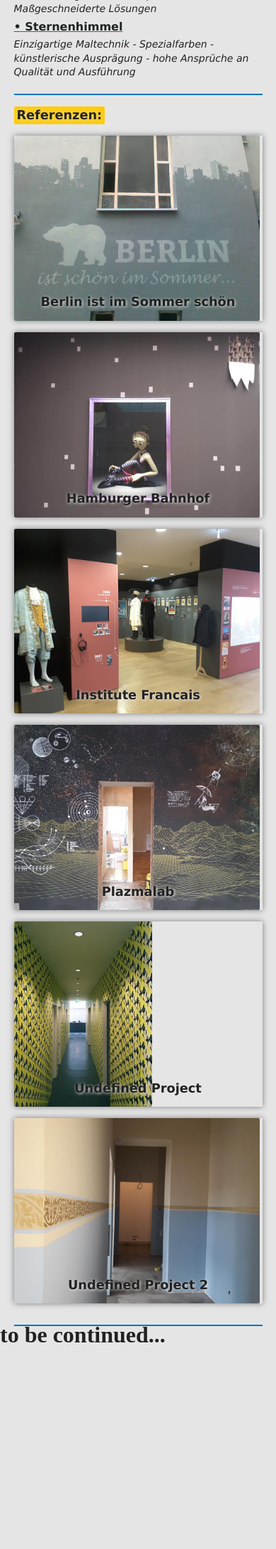
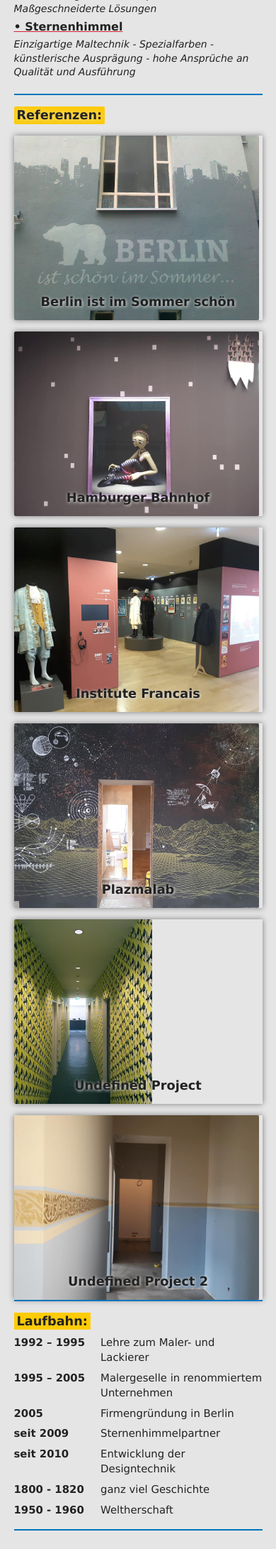
Before and after one commit to SebiBasti/Wandgestaltung-Reinl, a PHP site: page /index.html in a window 390 px wide. Shown: the part 852-3034 px from the top of the page at 71% size. Before the commit the page ends 2743 px from the top, so only its background shows below. Run offline with PHP 8.4, Linux system fonts and the light colour scheme; some libraries are stand-ins or nearby versions.

Commit message:
- redid media queries for references - added history section

```diff
--- a/css/main.css
+++ b/css/main.css
@@ -239,6 +239,7 @@ body {
 
 .references-container {
   position: relative;
+  padding: 0 5%;
 }
 
 .references-container:after {
@@ -248,30 +249,29 @@ body {
   height: 2px;
   background: var(--blue);
   position: absolute;
-  bottom: -32px;
+  bottom: -2px;
 }
 
 .references-header {
   width: max-content;
   font-family: var(--text-font);
-  margin: 0 0 0 5%;
+  margin: 0;
   padding: 0 4px;
   background-color: var(--yellow);
   border-radius: 2px;
   text-shadow: 1px 1px 8px rgba(229,229,229,0.8);
-  font-size: 22px;
+  font-size: 17.7px;
 }
 
 .references {
+  display: grid;
   grid-template-columns: 50% 50%;
-  /*margin: 5%;*/
 }
 
 .references-images-slideshow {
   box-shadow: 0px 0px 8px rgba(18,18,18,.5);
-  max-height: 265px;
+  max-height: 260px;
   position: relative;
-  margin: 5% 5%;
 }
 
 .references-image {
@@ -302,6 +302,33 @@ body {
   text-shadow: 1px 1px 4px rgb(229,229,229);
   border-radius: 2px 0;
   font-size: 20px;
+}
+
+/*repetitive image css*/
+
+/*slideshow 1*/
+.references-images-1 {
+  margin: 16px 8px 8px 0;
+}
+/*slideshow 2*/
+.references-images-2 {
+  margin: 16px 0 8px 8px;
+}
+/*slideshow 3*/
+.references-images-3 {
+  margin: 8px 8px 8px 0;
+}
+/*slideshow 4*/
+.references-images-4 {
+  margin: 8px 0 8px 8px;
+}
+/*slideshow 5*/
+.references-images-5 {
+  margin: 8px 8px 16px 0;
+}
+/*slideshow 6*/
+.references-images-6 {
+  margin: 8px 0 16px 8px;
 }
 
 /*Slickshow*/
@@ -375,6 +402,45 @@ body {
   border-radius: 50%;
 }
 
+/*history*/
+
+.history-container {
+  margin: 18px 5%;
+  padding-bottom: 12px;
+  border-bottom: 2px solid var(--blue);
+}
+
+.history-header {
+  width: max-content;
+  margin: 0 0 4px;
+  padding: 0 4px;
+  background-color: var(--yellow);
+  font-family: var(--text-font);
+  font-size: 17.7px;
+}
+
+.history-flex {
+  display: flex;
+}
+
+.history-flex p {
+  margin: 4px 0;
+}
+
+.history-dates {
+  width: 115px;
+  font-family: var(--text-font);
+  font-size: 16px;
+  font-weight: bold;
+  flex-shrink: 0;
+}
+
+.history-info {
+  font-family: var(--text-font);
+  font-size: 16px;
+  padding-left: 16px;
+}
+
 /*media queries*/
 
 /*contact*/
@@ -419,7 +485,7 @@ body {
     height: calc(455px + (445 - 455) * ((100vw - 481px) / (800 - 481)));
   }
   .profile-text-header {
-    font-size: calc(14.5px + (17.7 - 14.5) * ((100vw - 481px) / (800 - 481)));
+    font-size: calc(17.3px + (17.7 - 17.3) * ((100vw - 481px) / (800 - 481)));
   }
   .profile-text-header-b {
     font-size: calc(14px + (16 - 14) * ((100vw - 481px) / (800 - 481)));
@@ -444,12 +510,9 @@ body {
   .references {
     display: inline;
   }
-  .references-header {
-    font-size: 17.7px;
-  }
   .references-images-slideshow {
     height: calc(215px + (320 - 215) * ((100vw - 320px) / (480 - 320)));
-    margin: 16px 5%;
+    margin: 16px 0;
   }
   .references-images-slideshow-text {
     font-size: calc(16px + (20 - 16) * ((100vw - 320px) / (480 - 320)));
@@ -457,60 +520,26 @@ body {
 }
 
 @media (min-width: 481px) and (max-width: 799px) {
-  .references {
-    display: grid;
-  }
   .references-images-slideshow {
-    height: calc(160px + (265 - 160) * ((100vw - 480px) / (800 - 480)));
+    height: calc(155px + (260 - 155) * ((100vw - 480px) / (800 - 480)));
   }
   .references-images-slideshow-text {
     font-size: calc(12px + (20 - 12) * ((100vw - 480px) / (800 - 480)));
-  }
-  /*slideshow 1*/
-  .references-images-1 {
-    margin: 0 2% 2% 0;
+  /*  FIXME*/
   }
 }
 
-/*tablet*/
+/*history*/
 
-@media (min-width: 481px) and (max-width: 799px) {
-
-
-
-  /*slideshow 2*/
-  .references-images-2 {
-    margin: 0 0 2% 2%;
+@media (max-width: 480px) {
+  .history-dates {
+    width: calc(100px + (115 - 100) * ((100vw - 320px) / (480 - 320)));;
+    font-size: calc(14px + (16 - 14) * ((100vw - 320px) / (480 - 320)));
   }
-  /*slideshow 3*/
-  .references-images-3 {
-    margin: 2% 2% 2% 0;
-  }
-  /*slideshow 4*/
-  .references-images-4 {
-    margin: 2% 0 2% 2%;
-  }
-  /*slideshow 5*/
-  .references-images-5 {
-    margin: 2% 2% 0 0;
-  }
-  /*slideshow 6*/
-  .references-images-6 {
-    margin: 2% 0 0 2%;
+  .history-info {
+    font-size: calc(14px + (16 - 14) * ((100vw - 320px) / (480 - 320)));
   }
 }
-
-@media (min-width: 481px) {
-
-}
-
-@media (max-width: 799px) {
-  /*.references-header {*/
-  /*  font-size: calc(16px + (22 - 16) * ((100vw - 320px) / (800 - 320)));*/
-  /*}*/
-}
-
-
 
 /* ==========================================================================
    Helper classes
--- a/index.html
+++ b/index.html
@@ -56,11 +56,11 @@
         <img class="profile-picture" src="img/profile_pic.jpg" alt="Profil Bild Daniel Reinl">
         <div class="profile-text">
           <div class="profile-text-header-container">
-            <h3 class="profile-text-header profile-text-header-1">exklusive Malerarbeiten</h3>
-            <h3 class="profile-text-header profile-text-header-2">seit 15 Jahren</h3>
+            <h1 class="profile-text-header profile-text-header-1">exklusive Malerarbeiten</h1>
+            <h1 class="profile-text-header profile-text-header-2">seit 15 Jahren</h1>
           </div>
           <div class="profile-text-container">
-            <h4 class="profile-text-header-b">Leistungen:</h4>
+            <h2 class="profile-text-header-b">Leistungen:</h2>
             <p class="profile-text-header-b-sub">• Tapezierarbeiten aller Art</p>
             <p class="profile-text-points">Fototapeten - Stofftapeten - Einzelanfertigungen - Handgefertigte Tapeten</p>
             <p class="profile-text-header-b-sub">• Risssanierung</p>
@@ -122,9 +122,39 @@
         </div>
       </div>
 
-      <div class="placeholder">
-        <h1>to be continued...</h1>
+      <div class="history-container">
+        <h1 class="history-header">Laufbahn:</h1>
+        <div class="history-flex">
+          <p class="history-dates">1992 – 1995</p>
+          <p class="history-info">Lehre zum Maler- und Lackierer</p>
+        </div>
+        <div class="history-flex">
+          <p class="history-dates">1995 – 2005</p>
+          <p class="history-info">Malergeselle in renommiertem Unternehmen</p>
+        </div>
+        <div class="history-flex">
+          <p class="history-dates">2005</p>
+          <p class="history-info">Firmengründung in Berlin</p>
+        </div>
+        <div class="history-flex">
+          <p class="history-dates">seit 2009</p>
+          <p class="history-info">Sternenhimmelpartner</p>
+        </div>
+        <div class="history-flex">
+          <p class="history-dates">seit 2010</p>
+          <p class="history-info">Entwicklung der Designtechnik</p>
+        </div>
+        <div class="history-flex">
+          <p class="history-dates">1800 - 1820</p>
+          <p class="history-info">ganz viel Geschichte</p>
+        </div>
+        <div class="history-flex">
+          <p class="history-dates">1950 - 1960</p>
+          <p class="history-info">Weltherschaft</p>
+        </div>
       </div>
+
+
 
       <!--Slideshow 1-->
       <div class="slick-container hidden-z-index" id="slideshow-1">
```
